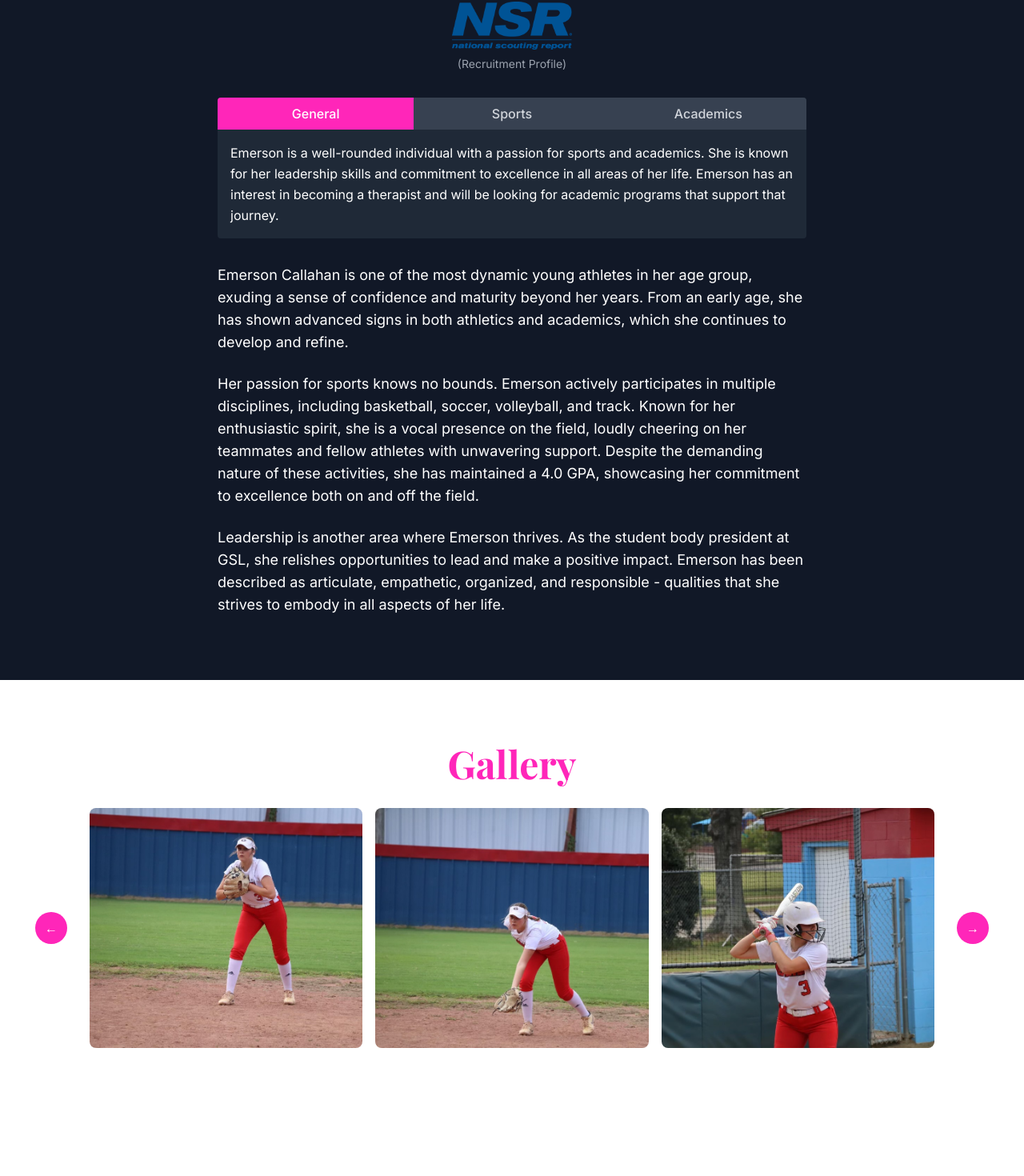
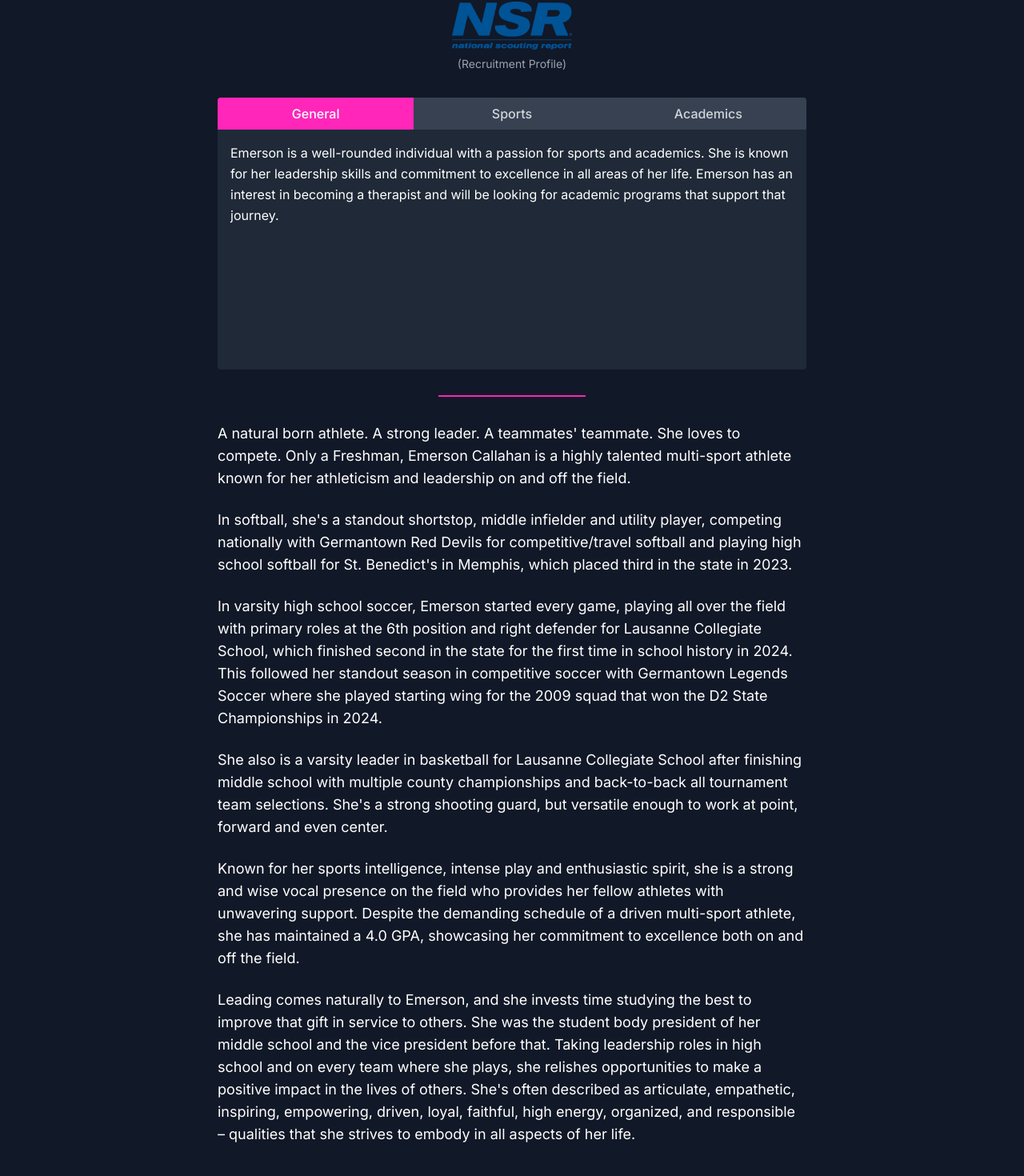
Before and after one commit to tsunamle91/emerson, a Next.js app: page / in a window 1280 px wide. Shown: the part 1370-2840 px from the top of the page at 80% size. Built offline with nearby package versions, Linux system fonts and the light colour scheme; a web font is replaced by a local one.

Commit message:
updated copy

```diff
--- a/src/app/page.tsx
+++ b/src/app/page.tsx
@@ -26,9 +26,9 @@ export default function Home() {
     General: "Emerson is a well-rounded individual with a passion for sports and academics. She is known for her leadership skills and commitment to excellence in all areas of her life. Emerson has an interest in becoming a therapist and will be looking for academic programs that support that journey.",
     Sports: (
       <div>
-        <p>Emerson excels in multiple sports, including softball, basketball, and track. She&apos;s a key player for the Germantown Red Devils, known for her versatility on the field.</p>
+        <p>Emerson is a standout multi-sport athlete and natural leader who excels at softball (nationally competitive/travel and varsity starter), varsity soccer (starter) and varsity basketball (the 6th man as a freshman).</p>
         <ul className="list-disc list-inside mt-2">
-          <li>Height: 5&apos;5&quot;</li>
+          <li>Height: 5&apos;8&quot;</li>
           <li>Bats: Right</li>
           <li>Exit Velocity: 55mph</li>
           <li>Overhand Velocity: 56mph</li>
@@ -40,7 +40,9 @@ export default function Home() {
     Academics: (
       <ul className="list-disc list-inside">
         <li>4.0 GPA</li>
-        <li>Student Body President (GSL)</li>
+        <li>Student Body President (Grace St. Luke&apos;s Episcopal School)</li>
+        <li>Student Ambassador (Lausanne Collegiate School)</li>
+        <li>40 Hours Community Service per Year</li>
       </ul>
     )
   };
@@ -200,7 +202,7 @@ export default function Home() {
             <p className="mt-2 text-sm text-gray-400">(Recruitment Profile)</p>
           </div>
 
-          <div className="mb-6 md:mb-8 bg-gray-800 rounded overflow-hidden">
+          <div className="mb-8 bg-gray-800 rounded overflow-hidden">
             <div className="flex">
               {["General", "Sports", "Academics"].map((category) => (
                 <button
@@ -212,20 +214,34 @@ export default function Home() {
                 </button>
               ))}
             </div>
-            <div className="p-4">
-              <p className="leading-relaxed">{categoryContent[activeCategory]}</p>
+            <div className="p-4 h-[300px] overflow-y-auto">
+              <div className="leading-relaxed">
+                {categoryContent[activeCategory]}
+              </div>
             </div>
           </div>
 
-          <div className="space-y-4 md:space-y-6 text-base md:text-lg leading-relaxed">
+          {/* Pink Divider */}
+          <div className="w-1/4 h-[2px] bg-[#ff26b9] mx-auto mb-8"></div>
+
+          <div className="space-y-6 text-base md:text-lg leading-relaxed">
             <p>
-              Emerson Callahan is one of the most dynamic young athletes in her age group, exuding a sense of confidence and maturity beyond her years. From an early age, she has shown advanced signs in both athletics and academics, which she continues to develop and refine.
+              A natural born athlete. A strong leader. A teammates&apos; teammate. She loves to compete. Only a Freshman, Emerson Callahan is a highly talented multi-sport athlete known for her athleticism and leadership on and off the field.
             </p>
             <p>
-              Her passion for sports knows no bounds. Emerson actively participates in multiple disciplines, including basketball, soccer, volleyball, and track. Known for her enthusiastic spirit, she is a vocal presence on the field, loudly cheering on her teammates and fellow athletes with unwavering support. Despite the demanding nature of these activities, she has maintained a 4.0 GPA, showcasing her commitment to excellence both on and off the field.
+              In softball, she&apos;s a standout shortstop, middle infielder and utility player, competing nationally with Germantown Red Devils for competitive/travel softball and playing high school softball for St. Benedict&apos;s in Memphis, which placed third in the state in 2023.
             </p>
             <p>
-              Leadership is another area where Emerson thrives. As the student body president at GSL, she relishes opportunities to lead and make a positive impact. Emerson has been described as articulate, empathetic, organized, and responsible - qualities that she strives to embody in all aspects of her life.
+              In varsity high school soccer, Emerson started every game, playing all over the field with primary roles at the 6th position and right defender for Lausanne Collegiate School, which finished second in the state for the first time in school history in 2024. This followed her standout season in competitive soccer with Germantown Legends Soccer where she played starting wing for the 2009 squad that won the D2 State Championships in 2024.
+            </p>
+            <p>
+              She also is a varsity leader in basketball for Lausanne Collegiate School after finishing middle school with multiple county championships and back-to-back all tournament team selections. She&apos;s a strong shooting guard, but versatile enough to work at point, forward and even center.
+            </p>
+            <p>
+              Known for her sports intelligence, intense play and enthusiastic spirit, she is a strong and wise vocal presence on the field who provides her fellow athletes with unwavering support. Despite the demanding schedule of a driven multi-sport athlete, she has maintained a 4.0 GPA, showcasing her commitment to excellence both on and off the field.
+            </p>
+            <p>
+              Leading comes naturally to Emerson, and she invests time studying the best to improve that gift in service to others. She was the student body president of her middle school and the vice president before that. Taking leadership roles in high school and on every team where she plays, she relishes opportunities to make a positive impact in the lives of others. She&apos;s often described as articulate, empathetic, inspiring, empowering, driven, loyal, faithful, high energy, organized, and responsible – qualities that she strives to embody in all aspects of her life.
             </p>
           </div>
         </div>
```
